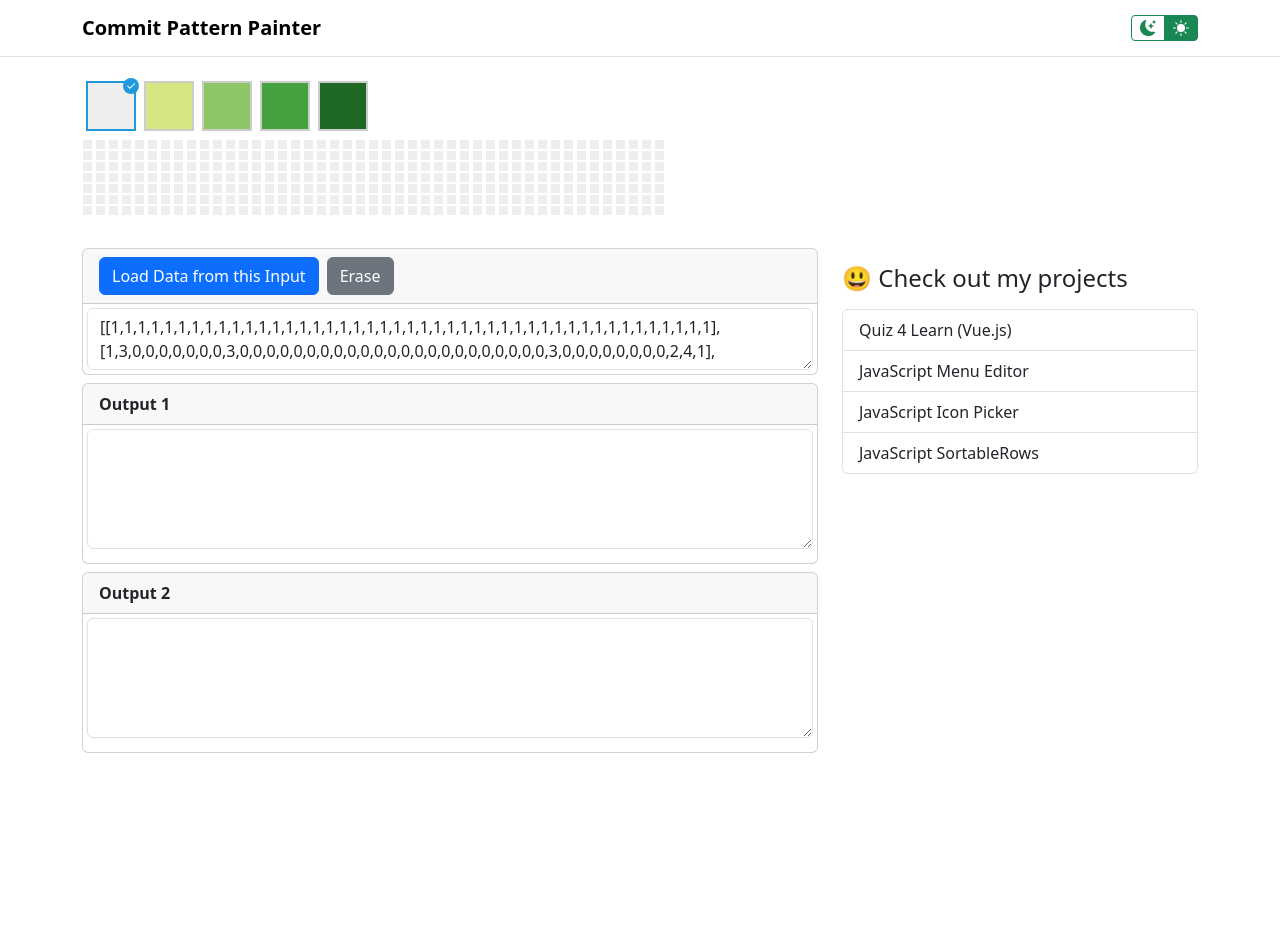
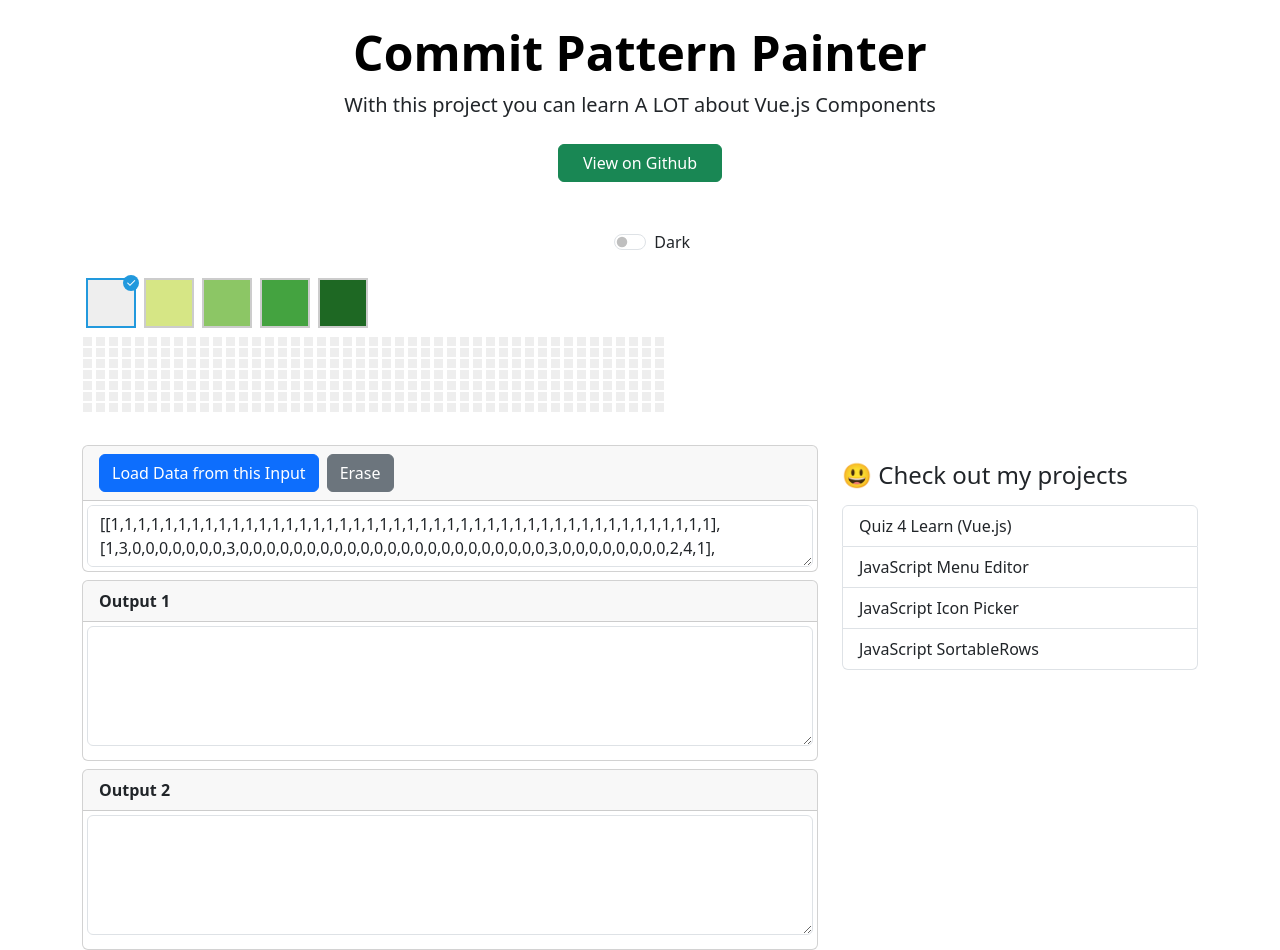
Before and after one commit to davicotico/commit-pattern-painter, a Vue app: page / in a window 1280 px wide. Before the commit the page ends 800 px from the top, so only its background shows below. Built offline with nearby package versions, Linux system fonts and the light colour scheme.

Commit message:
build for production

```diff
--- a/src/App.vue
+++ b/src/App.vue
@@ -4,8 +4,6 @@ import { useDark } from '@vueuse/core';
 import BrushPalette from './components/BrushPalette.vue';
 import CommitsCanva from './components/CommitsCanva.vue';
 import { updateOutput1, updateOutput2 } from './utils/output';
-import IconMoon from './components/icons/IconMoon.vue';
-import IconSun from './components/icons/IconSun.vue';
 import { HOLA_MUNDO, ZERO } from './utils/constants';
 
 const isDark = useDark({
@@ -45,44 +43,38 @@ function erase() {
 }
 </script>
 <template>
-  <nav class="navbar navbar-expand-lg sticky-top border-bottom" :class="{ isDark: 'navbar-dark' }">
-    <div class="container">
-      <a class="navbar-brand" href="#">
-        <strong>Commit Pattern Painter</strong>
-      </a>
-      <div class="ms-auto">
-        <div
-          class="btn-group btn-group-sm"
-          role="group"
-          aria-label="Basic radio toggle button group"
-        >
-          <input
-            v-model="isDark"
-            type="radio"
-            class="btn-check"
-            id="rdoDark"
-            :value="true"
-            autocomplete="off"
-          />
-          <label class="btn btn-outline-success d-flex align-items-center" for="rdoDark">
-            <icon-moon></icon-moon>
-          </label>
-
-          <input
-            v-model="isDark"
-            type="radio"
-            class="btn-check"
-            id="rdoLight"
-            :value="false"
-            autocomplete="off"
-          />
-          <label class="btn btn-outline-success d-flex align-items-center" for="rdoLight">
-            <icon-sun></icon-sun>
-          </label>
+  <main>
+    <div class="px-4 pt-2 mt-3 mb-1 text-center">
+      <h1 class="display-5 fw-bold text-body-emphasis">Commit Pattern Painter</h1>
+      <div class="col-lg-6 mx-auto">
+        <p class="lead mb-4">
+          With this project you can learn <strong>A LOT about Vue.js Components</strong>
+        </p>
+        <div class="d-grid gap-2 d-sm-flex justify-content-sm-center">
+          <a
+            href="https://github.com/davicotico/commit-pattern-painter"
+            target="_blank"
+            class="btn btn-success px-4 gap-3"
+          >
+            <i class="bi bi-github"></i> View on Github
+          </a>
+        </div>
+        <div class="col-1 mx-auto mt-5">
+          <div class="form-check form-switch">
+            <input
+              class="form-check-input"
+              type="checkbox"
+              role="switch"
+              id="chkTheme"
+              v-model="isDark"
+            />
+            <label class="form-check-label" for="flexSwitchCheckDefault">Dark</label>
+          </div>
         </div>
       </div>
     </div>
-  </nav>
+  </main>
+
   <div class="container mt-4">
     <div class="row my-2">
       <div class="col">
```
Also changed, not shown: src/components/app/AppNavbar.vue (added, +45 -0 lines).
